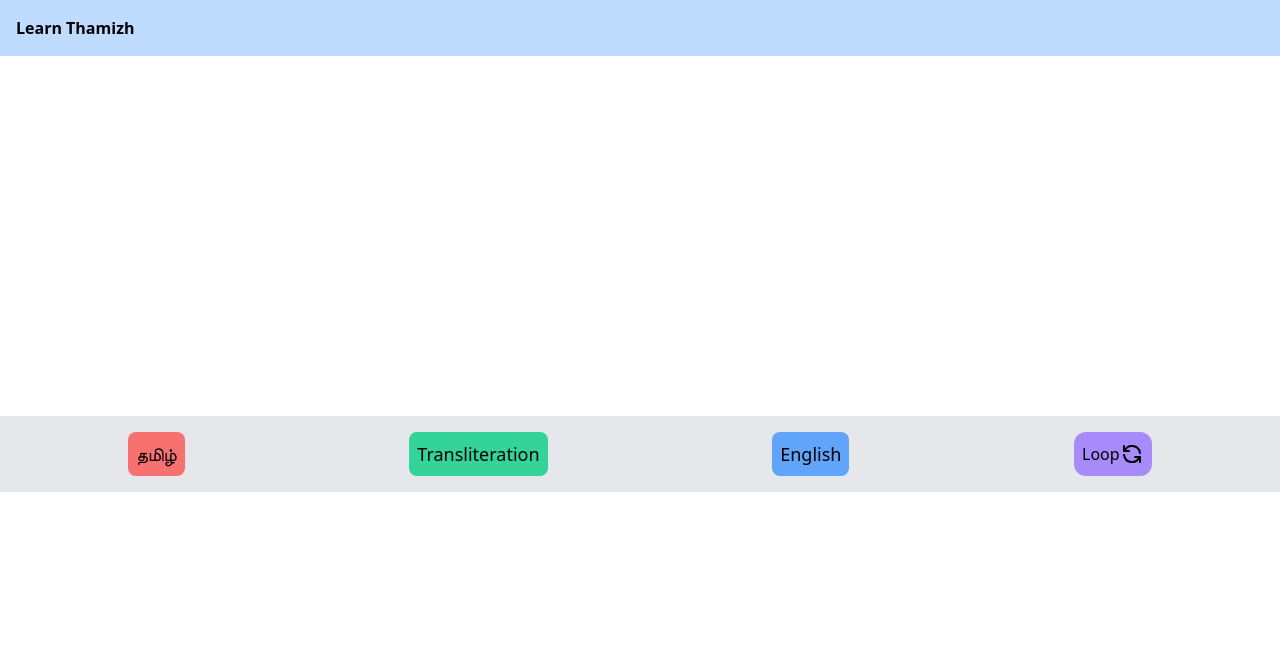
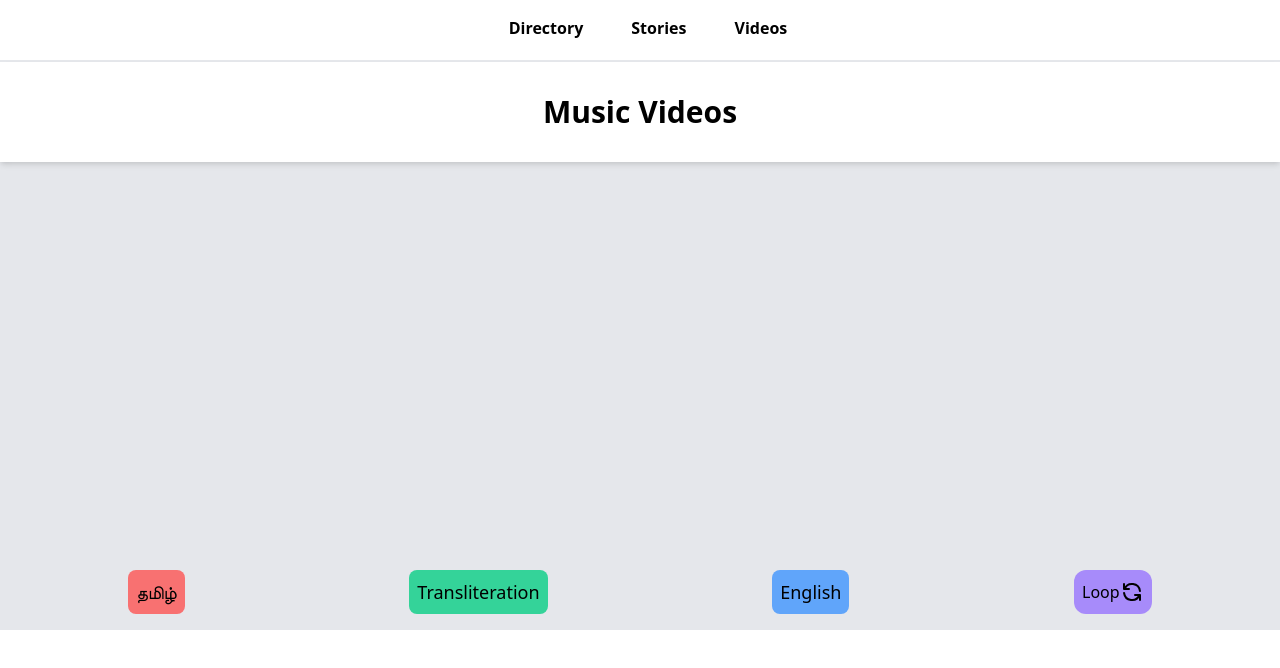
Before and after one commit to vithushan19/tamil-record, a Next.js app: page /videos in a window 1280 px wide. Shown: the top 668 px of the page. Built offline with nearby package versions, Linux system fonts and the light colour scheme; no server answers.

Commit message:
fix: style
add navbar style

```diff
--- /dev/null
+++ b/src/components/Navbar.tsx
@@ -0,0 +1,25 @@
+import Link from 'next/link';
+
+export default function Navbar() {
+  return (
+    <nav>
+      <div className='flex justify-center bg-white border-b-2 shadow-lg'>
+        <Link href='/' passHref>
+          <p className='p-4 ml-4 font-bold border-b-4 border-white cursor-pointer hover:border-rattata-500 hover:bg-charmander hover:text-white'>
+            Directory
+          </p>
+        </Link>
+        <Link href='/stories' passHref>
+          <p className='p-4 ml-4 font-bold border-b-4 border-white cursor-pointer hover:border-rattata-500 hover:bg-charmander hover:text-white'>
+            Stories
+          </p>
+        </Link>
+        <Link href='/videos' passHref>
+          <p className='p-4 ml-4 font-bold border-b-4 border-white cursor-pointer hover:border-rattata-500 hover:bg-charmander hover:text-white'>
+            Videos
+          </p>
+        </Link>
+      </div>
+    </nav>
+  );
+}
--- a/src/pages/index.tsx
+++ b/src/pages/index.tsx
@@ -9,6 +9,7 @@ import Seo from '@/components/Seo';
 
 import { categories, categories_photos } from './api/categories';
 import { getData, Listing } from './api/search_results';
+import Navbar from '@/components/Navbar';
 
 ///Pass in the data from staticProps once implemented
 export default function HomePage() {
@@ -41,25 +42,7 @@ export default function HomePage() {
       {/* <Seo templateTitle='Home' /> */}
       <Seo />
 
-      <nav>
-        <div className='flex justify-center '>
-          <Link href='/' passHref>
-            <p className='p-4 ml-4 font-bold border-b-4 border-white cursor-pointer hover:border-rattata-500 hover:bg-charmander hover:text-white'>
-              Directory
-            </p>
-          </Link>
-          <Link href='/stories' passHref>
-            <p className='p-4 ml-4 font-bold border-b-4 border-white cursor-pointer hover:border-rattata-500 hover:bg-charmander hover:text-white'>
-              Stories
-            </p>
-          </Link>
-          <Link href='/videos' passHref>
-            <p className='p-4 ml-4 font-bold border-b-4 border-white cursor-pointer hover:border-rattata-500 hover:bg-charmander hover:text-white'>
-              Videos
-            </p>
-          </Link>
-        </div>
-      </nav>
+      <Navbar />
       <main>
         <section className='bg-gray-200'>
           <div className='flex flex-col items-center justify-center min-h-screen text-center '>
--- a/src/pages/stories.tsx
+++ b/src/pages/stories.tsx
@@ -2,6 +2,8 @@ import Image from 'next/image';
 import Link from 'next/link';
 import { createClient } from 'next-sanity';
 import React from 'react';
+
+import Navbar from '@/components/Navbar';
 
 interface PageProps {
   storyListData: any;
@@ -10,6 +12,8 @@ interface PageProps {
 const StoriesHomePage = ({ storyListData }: PageProps) => {
   return (
     <div className='flex flex-col w-full h-screen bg-gray-200'>
+      <Navbar />
+
       <div className='sticky z-10 w-full p-4 bg-white shadow-md'>
         <div className='py-4 font-bold '>
           <h1 className='text-3xl text-center'>Stories</h1>
--- a/src/pages/videos.tsx
+++ b/src/pages/videos.tsx
@@ -1,5 +1,7 @@
 import React, { useEffect, useRef, useState } from 'react';
 import ReactPlayer from 'react-player/youtube';
+
+import Navbar from '@/components/Navbar';
 
 import {
   getSubtitlesEnglish,
@@ -78,8 +80,16 @@ const Learn = () => {
 
   return (
     <>
-      <div className='w-full p-4 font-bold bg-blue-200'>Learn Thamizh</div>
-      <div className='w-full '>
+      <Navbar />
+
+      <div className='sticky z-10 w-full p-4 bg-white shadow-md'>
+        <div className='py-4 font-bold '>
+          <h1 className='text-3xl text-center'>Music Videos</h1>
+        </div>
+      </div>
+      <div className='bg-blue-900'>
+        <div className='w-full bg-gray-200 '>
+          <div className='overflow-hidden border-0 border-blue-300 sm:p-4 sm:rounded-xl'>
             <ReactPlayer
               playing={true}
               ref={playerRef}
@@ -88,8 +98,9 @@ const Learn = () => {
               onProgress={handleOnProgress}
               controls={true}
             />
+          </div>
 
-        <div className='bg-gray-200 flex px-4 py-4 gap-2 w-full'>
+          <div className='flex w-full gap-2 px-4 py-4 '>
             <div className='flex justify-around w-full'>
               <div
                 onClick={handleThamizhClick}
@@ -124,7 +135,7 @@ const Learn = () => {
                 <p>Loop</p>
                 <svg
                   xmlns='http://www.w3.org/2000/svg'
-                className='h-6 w-6'
+                  className='w-6 h-6'
                   fill='none'
                   viewBox='0 0 24 24'
                   stroke='currentColor'
@@ -145,11 +156,11 @@ const Learn = () => {
             subTitlesTrans[currentIndex] &&
             subTitlesEnglish &&
             subTitlesEnglish[currentIndex] && (
-            <div className='flex-wrap p-4 md:m-4  md:text-xl bg-gray-100 rounded-md shadow-md h-screen font-mono'>
+              <div className='flex-wrap h-screen p-4 font-mono bg-gray-900 border-2 border-blue-300 rounded-md shadow-md md:m-4 md:text-xl'>
                 <div>
                   {isThamizhVisible && (
                     <div className='flex flex-row m-2'>
-                    <p className='w-full m-2 text-red-900 text-xl'>
+                      <p className='w-full p-4 m-2 text-xl text-red-500 bg-white rounded'>
                         {subTitlesTamil[currentIndex].text}
                       </p>
                     </div>
@@ -157,7 +168,7 @@ const Learn = () => {
                   {isTransliterationVisible && (
                     <div className='flex flex-row m-2'>
                       {' '}
-                    <p className='w-full m-2 text-green-900'>
+                      <p className='w-full p-4 m-2 text-green-500 bg-white rounded'>
                         {subTitlesTrans[currentIndex].text}
                       </p>
                     </div>
@@ -165,7 +176,7 @@ const Learn = () => {
                   {isTranslationhVisible && (
                     <div className='flex flex-row m-2'>
                       {' '}
-                    <p className='w-full m-2 text-blue-900'>
+                      <p className='w-full p-4 m-2 text-blue-500 bg-white rounded'>
                         {subTitlesEnglish[currentIndex].text}
                       </p>
                     </div>
@@ -174,6 +185,7 @@ const Learn = () => {
               </div>
             )}
         </div>
+      </div>
     </>
   );
 };
```
Also changed, not shown: 2 other files (tests, documents, lock files or other folders). Lines whose indentation alone changed are shown as unchanged.
